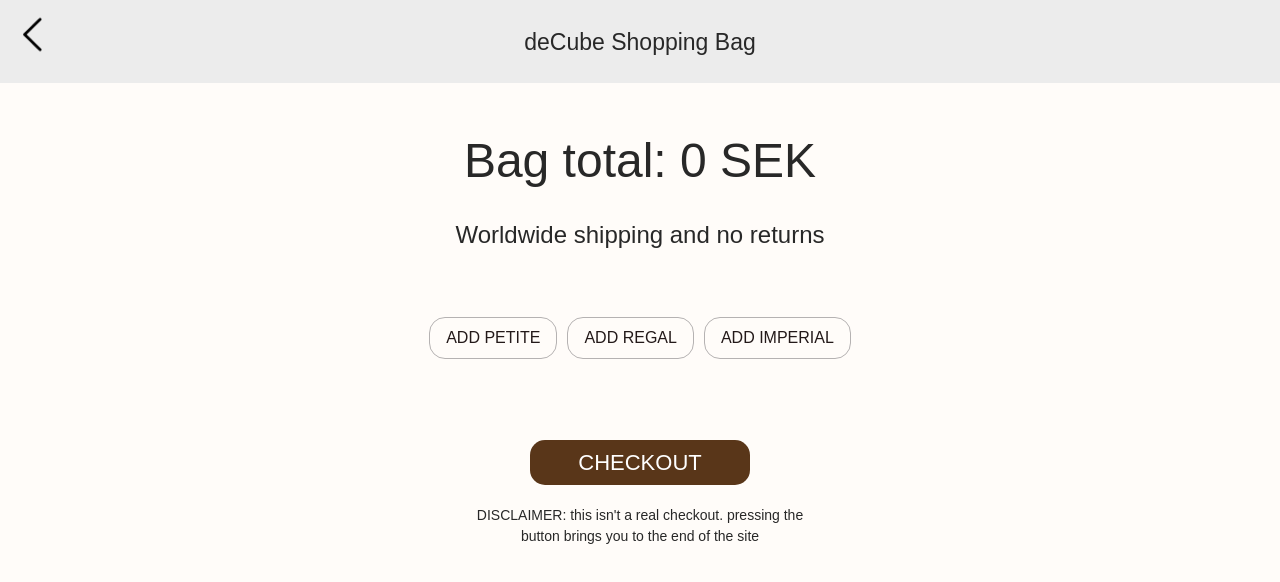
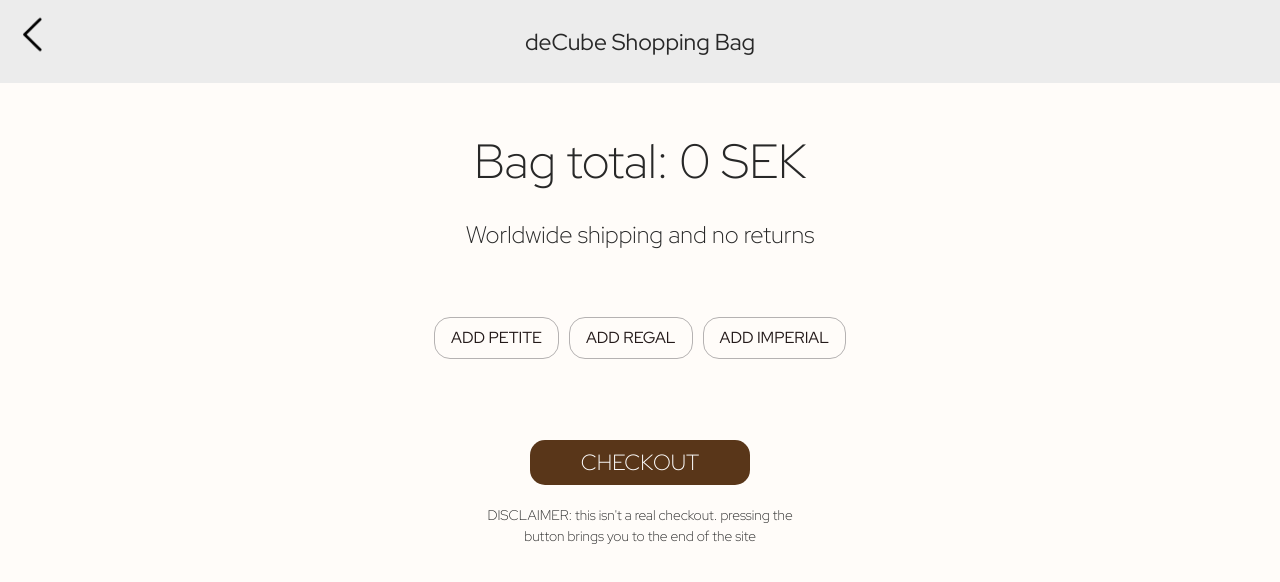
Before and after one commit to HermanNoren/DATX11-Traditional-Website, a Next.js app: page /checkoutpage in a window 1280 px wide. Shown: the top 582 px of the page. Built offline with nearby package versions, Linux system fonts and the light colour scheme.

Commit message:
font fix

```diff
--- a/src/app/checkoutpage/checkout.css
+++ b/src/app/checkoutpage/checkout.css
@@ -21,7 +21,6 @@
 }
 
 body {
-  font-family: Arial, sans-serif;
   margin: 0;
   padding: 0;
   background-color: rgb(255, 252, 249);
```
